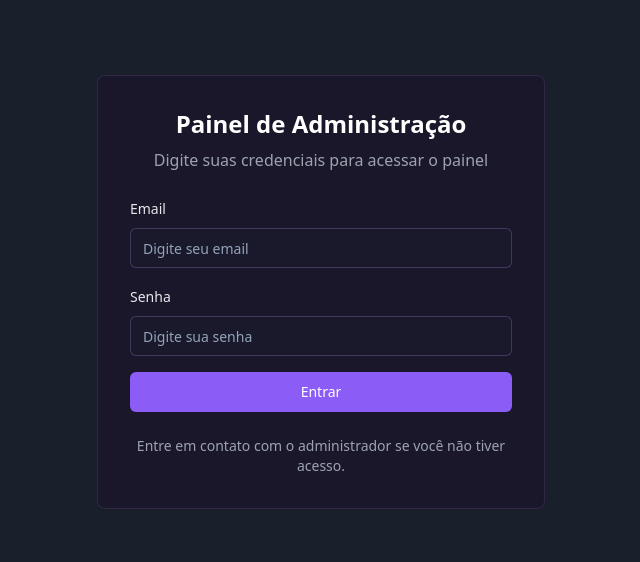
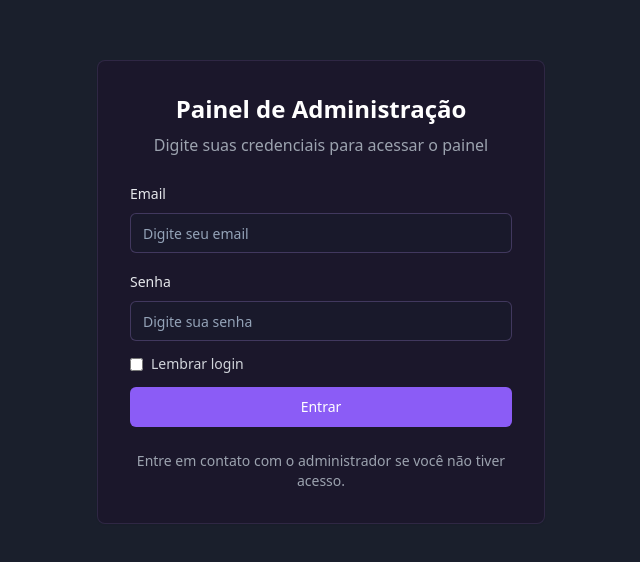
Before and after one commit to anymount/website, a React (Vite) app: page /admin/login in a window 1280 px wide. Shown: the part 108-670 px from the top of the page, without its empty margins (319-959 px from the left). Built offline with nearby package versions, Linux system fonts and the light colour scheme; no server answers.

Commit message:
feat: adiciona opção de lembrar login no painel admin (localStorage)

```diff
--- a/src/pages/AdminLogin.tsx
+++ b/src/pages/AdminLogin.tsx
@@ -1,4 +1,4 @@
-import React, { useState } from 'react';
+import React, { useState, useEffect } from 'react';
 import { useNavigate } from 'react-router-dom';
 import { Button } from '@/components/ui/button';
 import { Input } from '@/components/ui/input';
@@ -11,7 +11,16 @@ const AdminLogin = () => {
   const [email, setEmail] = useState('');
   const [password, setPassword] = useState('');
   const [isLoading, setIsLoading] = useState(false);
+  const [remember, setRemember] = useState(() => {
+    // Verifica se já existe email salvo
+    return !!localStorage.getItem('adminRememberEmail');
+  });
   const navigate = useNavigate();
+
+  useEffect(() => {
+    const savedEmail = localStorage.getItem('adminRememberEmail');
+    if (savedEmail) setEmail(savedEmail);
+  }, []);
 
   const handleSubmit = async (e: React.FormEvent) => {
     e.preventDefault();
@@ -31,7 +40,11 @@ const AdminLogin = () => {
         // Salvar a sessão
         sessionStorage.setItem('isAdminLoggedIn', 'true');
         sessionStorage.setItem('adminUser', JSON.stringify(data.user));
-
+        if (remember) {
+          localStorage.setItem('adminRememberEmail', email);
+        } else {
+          localStorage.removeItem('adminRememberEmail');
+        }
         toast.success('Login realizado com sucesso!');
         navigate('/admin');
       }
@@ -78,6 +91,17 @@ const AdminLogin = () => {
             />
           </div>
 
+          <div className="flex items-center gap-2">
+            <input
+              id="remember"
+              type="checkbox"
+              checked={remember}
+              onChange={e => setRemember(e.target.checked)}
+              className="accent-adult-accent"
+            />
+            <Label htmlFor="remember" className="text-gray-300 cursor-pointer select-none">Lembrar login</Label>
+          </div>
+
           <Button
             type="submit"
             className="w-full bg-adult-accent hover:bg-adult-magenta text-white"
```
